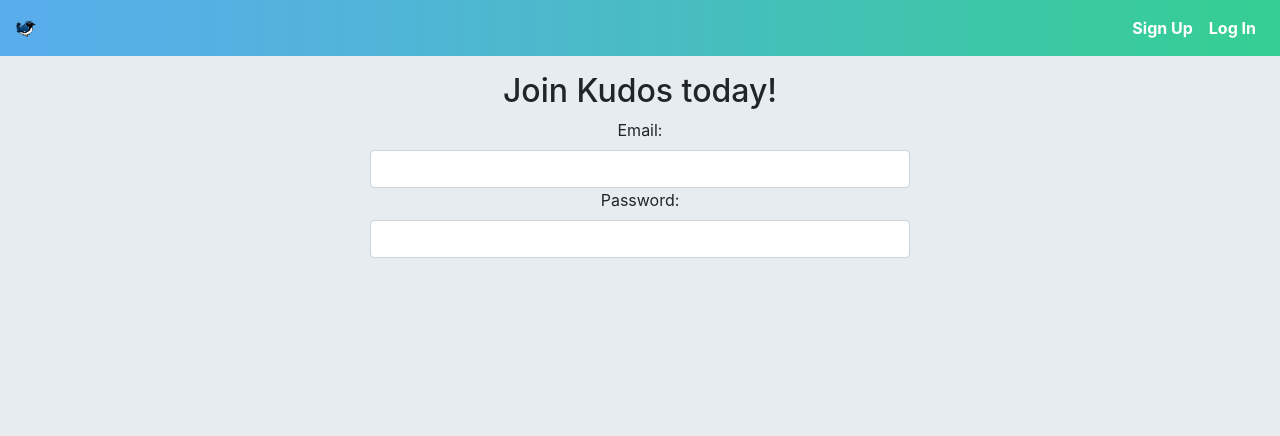
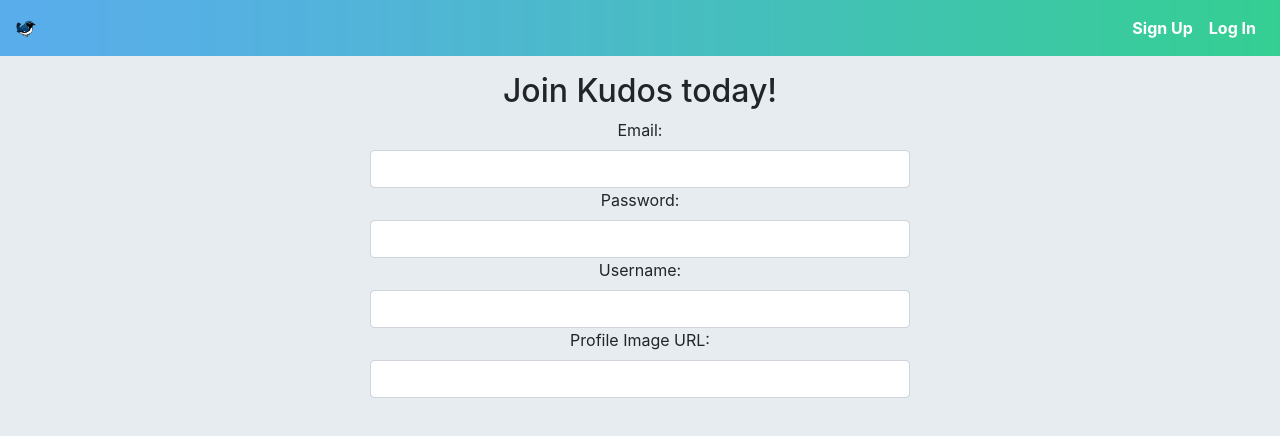
Before and after one commit to othmane-mahfoud/kudos, a React (Create React App) app in the folder frontend_kudos/: page /signup in a window 1280 px wide. Shown: the top 436 px of the page. Built offline with nearby package versions, Linux system fonts and the light colour scheme.

Commit message:
Implement change handler for form input

```diff
--- a/frontend_kudos/src/components/AuthForm.js
+++ b/frontend_kudos/src/components/AuthForm.js
@@ -10,9 +10,16 @@
       profileImageUrl : ""
     };
   }
+
+  handleChange = e => {
+    this.setState({
+      [e.target.name]: e.target.value
+    });
+  };
+
   render() {
     const { email, username, password, profileImageUrl } = this.state;
-    const { heading, buttonText } = this.props;
+    const { heading, buttonText, signUp } = this.props;
     return(
       <div>
         <div className = "row justify-content-md-center text-center">
@@ -34,9 +41,29 @@
                 id = "password"
                 name = "password"
                 onChange = {this.handleChange}
-                value = {email}
                 type = "password"
               />
+              {signUp && (
+                <div>
+                  <label htmlFor = "username">Username:</label>
+                  <input
+                    className = "form-control"
+                    id = "username"
+                    name = "username"
+                    onChange = {this.handleChange}
+                    value = {username}
+                    type = "text"
+                  />
+                  <label htmlFor = "img-url">Profile Image URL:</label>
+                  <input
+                    className = "form-control"
+                    id = "img-url"
+                    name = "profileImageUrl"
+                    onChange = {this.handleChange}
+                    type = "text"
+                  />
+                </div>
+              )}
             </form>
           </div>
         </div>
--- a/frontend_kudos/src/containers/Main.js
+++ b/frontend_kudos/src/containers/Main.js
@@ -16,7 +16,10 @@
           exact path="/signin"
           render={props => {
             return(
-              <AuthForm buttonText="Log in" heading="Welcome Back" {...props}/>
+              <AuthForm
+                buttonText="Log in"
+                heading="Welcome Back" {...props}
+              />
             );
           }}
         />
@@ -24,7 +27,11 @@
           exact path="/signup"
           render={props => {
             return(
-              <AuthForm buttonText="Sign up" heading="Join Kudos today!" {...props}/>
+              <AuthForm
+                signUp
+                buttonText="Sign up"
+                heading="Join Kudos today!" {...props}
+              />
             );
           }}
         />
```
